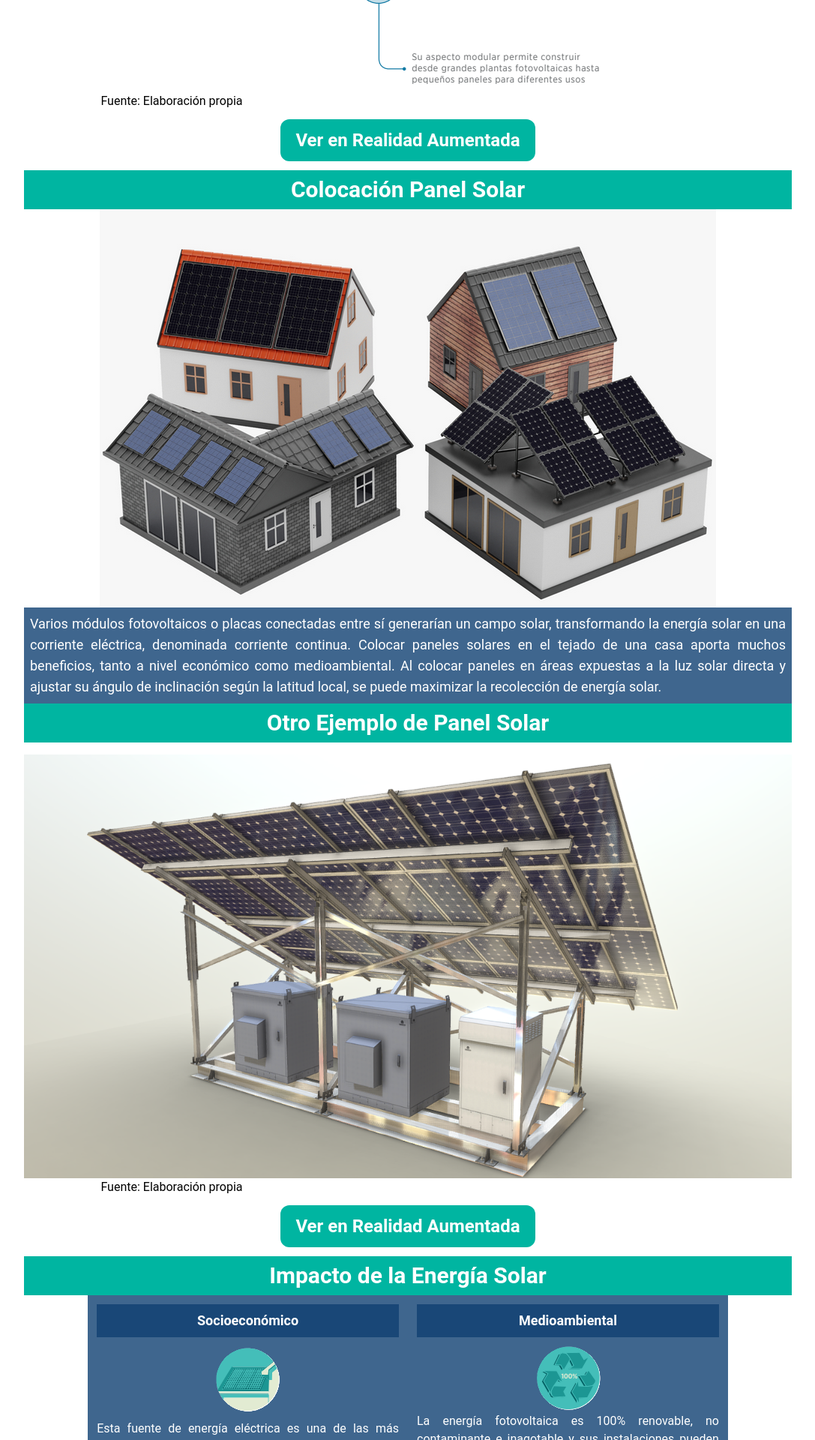
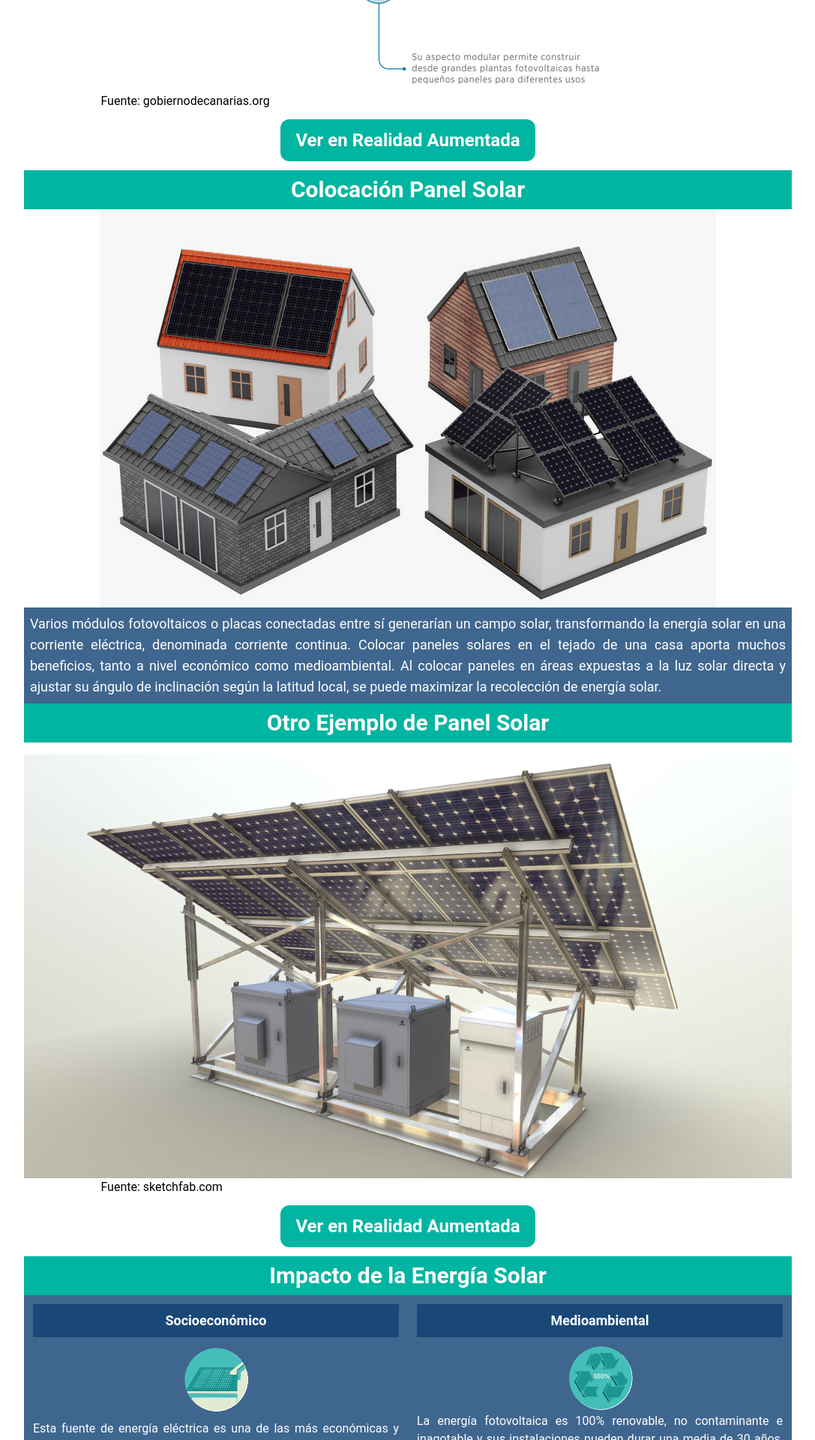
Before and after one commit to RoyMral/ElectricAR, a React (Vite) app: page /tiposolar in a window 1280 px wide. Shown: the part 1700-3620 px from the top of the page at 75% size, without its empty margins (96-1183 px from the left). Built offline with nearby package versions, Linux system fonts and the light colour scheme.

Commit message:
agregando primer video en recursos

```diff
--- a/index.html
+++ b/index.html
@@ -9,10 +9,6 @@
     />
     <meta name="viewport" content="width=device-width, initial-scale=1.0" />
     <title>ElectricAR</title>
-
-    <script src="https://aframe.io/releases/1.5.0/aframe.min.js"></script>
-
-    <script src="https://raw.githack.com/AR-js-org/AR.js/master/aframe/build/aframe-ar.js"></script>
   </head>
 
   <body>
--- /dev/null
+++ b/src/Components/VideoContainer.jsx
@@ -0,0 +1,23 @@
+import PropTypes from "prop-types";
+
+function VideoContainer({ videoId }) {
+  return (
+    <div className="flex justify-center mx-auto sm:w-[640px] md:text-3xl md:w-[768px] lg:w-[1024px]">
+      <iframe
+        className="border-4 border-sky-700"
+        width="768"
+        height="420"
+        src={`https://www.youtube.com/embed/${videoId}`}
+        title="ENERGÍA HIDRÁULICA💧 ¿Es renovable? ¿Cómo funciona?"
+        allowFullScreen
+        // sandbox="allow-same-origin allow-forms allow-popups allow-scripts allow-presentation"
+      ></iframe>
+    </div>
+  );
+}
+
+VideoContainer.propTypes = {
+  videoId: PropTypes.string,
+};
+
+export default VideoContainer;
--- a/src/routes/EolicaPage.jsx
+++ b/src/routes/EolicaPage.jsx
@@ -23,12 +23,12 @@ function EolicaPage() {
         imageEnergyOne={arImagesEolic[0]}
         imageEnergyTwo=""
         url="https://render-ar.netlify.app/routes/modeleolicatwo"
-        texto="Fuente: Elaboración propia"
+        texto="Fuente: gobiernodecanarias.org"
       />
       <Subtitles title="Interior Turbina Eólica" />
       <EnergyInfoPlus texto={textos.eolicInfoTwo} pathImg={arImagesEolic[1]} />
       <Subtitles title="Impactos de la Energía Eólica" />
-      <div className="flex w-[66.7%] m-auto">
+      <div className="flex sm:w-[640px] md:w-[768px] lg:w-[1024px] m-auto">
         <CardData
           title="Socioeconómico"
           text={textos.cardEolicOne}
--- a/src/routes/GeotermicaPage.jsx
+++ b/src/routes/GeotermicaPage.jsx
@@ -21,19 +21,19 @@ function GeotermicaPage() {
         imageEnergyOne={arImagesGeotermic[0]}
         imageEnergyTwo=""
         url="https://render-ar.netlify.app/routes/modelgeotermicaone"
-        texto="Fuente: Elaboración propia"
+        texto="Fuente: gobiernodecanarias.org"
       />
       <Subtitles title="Proceso Geotérmico" />
       <ModelContent
         imageEnergyOne={arImagesGeotermic[1]}
         imageEnergyTwo=""
-        texto="Fuente: Elaboración propia"
+        texto="Fuente: sketchfab.com"
       />
       <div className="mx-auto sm:w-[640px] md:w-[768px] lg:w-[1024px] text-white bg-[rgba(15,64,114,0.8)] text-lg">
         <p>{textos.geotermicInfoTwo}</p>
       </div>
       <Subtitles title="Impactos de la Energía Geotérmica" />
-      <div className="flex w-[66.7%] m-auto">
+      <div className="flex sm:w-[640px] md:w-[768px] lg:w-[1024px] m-auto">
         <CardData
           title="Socioeconómico"
           text={textos.cardGeotermicOne}
--- a/src/routes/HidroelectricaPage.jsx
+++ b/src/routes/HidroelectricaPage.jsx
@@ -22,12 +22,12 @@ function HidroelectricaPage() {
         imageEnergyOne={arImagesHidro[0]}
         imageEnergyTwo=""
         url="https://render-ar.netlify.app/routes/modelhidroone"
-        texto="Fuente: Elaboración propia"
+        texto="Fuente: gobiernodecanarias.org"
       />
       <Subtitles title="Proceso Energía Hidroeléctrica" />
       <EnergyInfoPlus texto={textos.hidroInfoTwo} pathImg={arImagesHidro[1]} />
       <Subtitles title="Impactos de la Energía Hidroeléctrica" />
-      <div className="flex w-[66.7%] m-auto">
+      <div className="flex sm:w-[640px] md:w-[768px] lg:w-[1024px] m-auto">
         <CardData
           title="Socioeconómico"
           text={textos.cardEolicOne}
--- a/src/routes/Recursos.jsx
+++ b/src/routes/Recursos.jsx
@@ -1,9 +1,15 @@
-import InProgress from "../Components/InProgress";
+import HeaderSecondary from "../Components/HeaderSecondary";
+import Subtitles from "../Components/Subtitles";
+import VideoContainer from "../Components/VideoContainer";
+import bgRecursos from "../assets/img/recursos/bg-recursos.webp";
 
 function Recursos() {
+  const title = "Recursos";
   return (
     <div>
-      <InProgress />
+      <HeaderSecondary titulo={title} image={bgRecursos} />
+      <Subtitles title="¿Cómo funciona la energía Hidroeléctrica?" />
+      <VideoContainer videoId={"Z34TbQB79jE"} />
     </div>
   );
 }
--- a/src/routes/SolarPage.jsx
+++ b/src/routes/SolarPage.jsx
@@ -22,7 +22,7 @@ function SolarPage() {
         imageEnergyOne={arImagesSolar[0]}
         imageEnergyTwo=""
         url="https://render-ar.netlify.app/routes/modelsolarone"
-        texto="Fuente: Elaboración propia"
+        texto="Fuente: gobiernodecanarias.org"
       />
       <Subtitles title="Colocación Panel Solar" />
       <EnergyInfoPlus texto={textos.solarInfoTwo} pathImg={arImagesSolar[1]} />
@@ -31,10 +31,10 @@ function SolarPage() {
         imageEnergyOne={arImagesSolar[4]}
         imageEnergyTwo=""
         url="https://render-ar.netlify.app/routes/modelsolartwo"
-        texto="Fuente: Elaboración propia"
+        texto="Fuente: sketchfab.com"
       />
       <Subtitles title="Impacto de la Energía Solar" />
-      <div className="flex w-[66.7%] m-auto">
+      <div className="flex sm:w-[640px] md:w-[768px] lg:w-[1024px] m-auto">
         <CardData
           title="Socioeconómico"
           text={textos.cardSolarOne}
--- a/vite.config.js
+++ b/vite.config.js
@@ -1,5 +1,5 @@
 import { defineConfig } from "vite";
-import { readFileSync } from "fs";
+// import { readFileSync } from "fs";
 
 import react from "@vitejs/plugin-react-swc";
 
@@ -7,9 +7,9 @@ import react from "@vitejs/plugin-react-swc";
 export default defineConfig({
   plugins: [react()],
   server: {
-    https: {
-      key: readFileSync("./ssl/key.pem"),
-      cert: readFileSync("./ssl/cert.pem"),
-    },
+    // https: {
+    //   key: readFileSync("./ssl/key.pem"),
+    //   cert: readFileSync("./ssl/cert.pem"),
+    // },
   },
 });
```
Also changed, not shown: src/assets/img/recursos/bg-recursos.webp (added).
